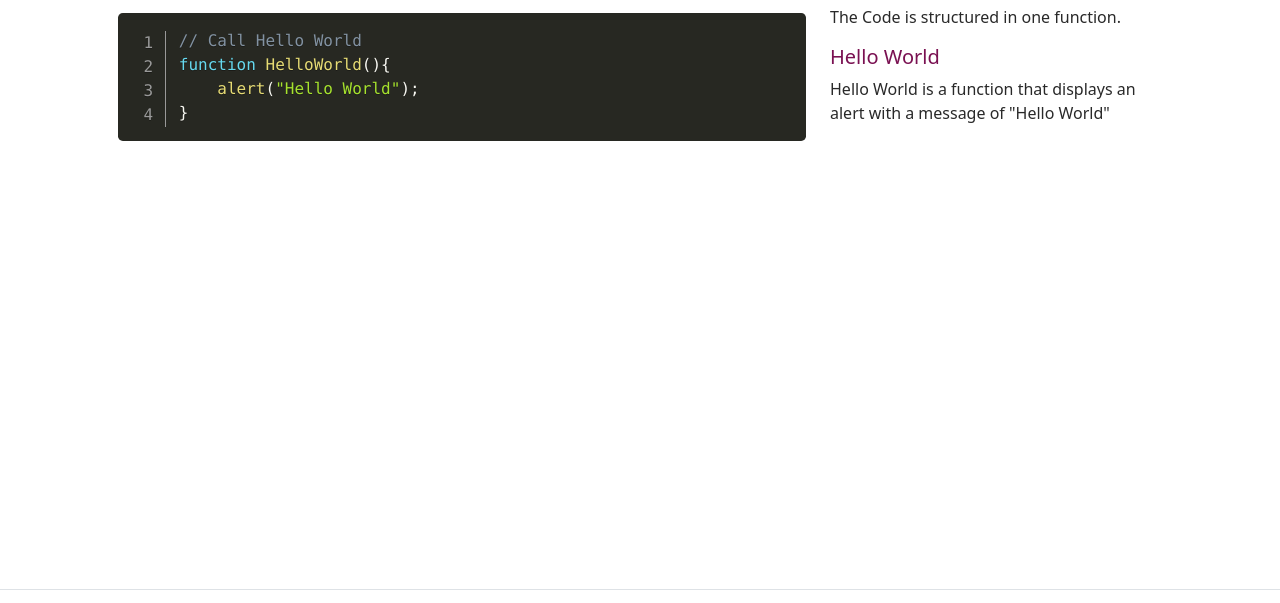
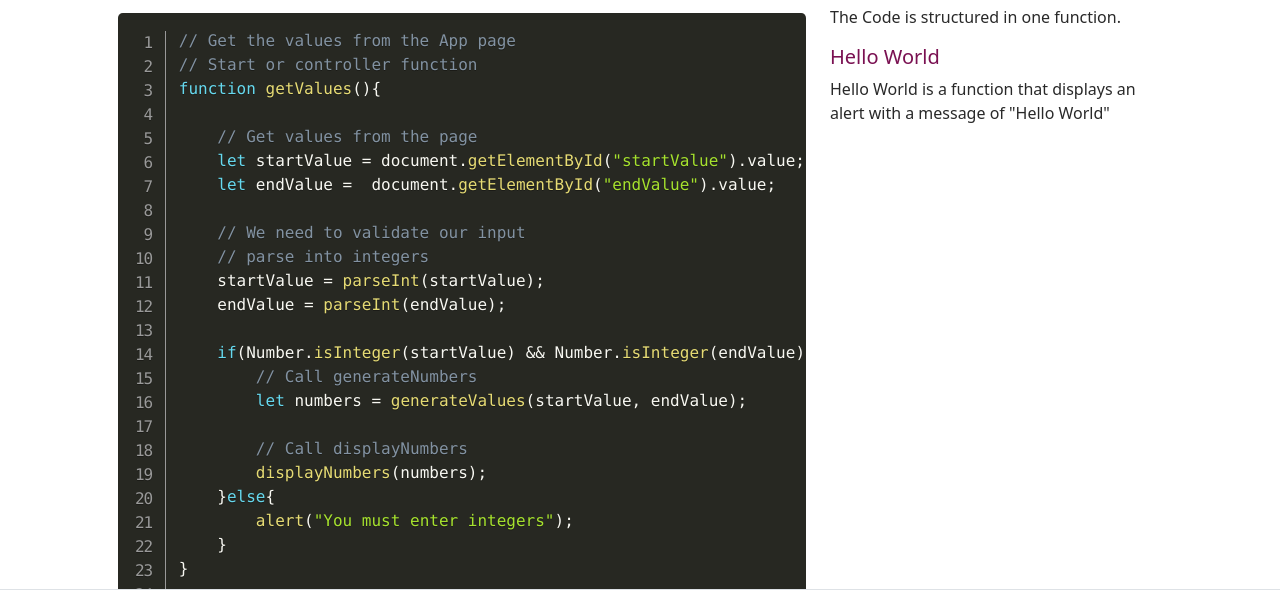
Before and after one commit to edube69/Hundo, a plain HTML site: page code.html in a window 1280 px wide. Shown: the part 138-741 px from the top of the page. Drawn offline with nearby package versions, Linux system fonts and the light colour scheme.

Commit message:
Add Github Repor link

```diff
--- a/code.html
+++ b/code.html
@@ -46,7 +46,7 @@
                         <a class="nav-link active" aria-current="page"  href="code.html">The Code</a>
                     </li>
                     <li class="nav-item">
-                        <a class="nav-link" target="_blank" href="#">Git Repo</a>
+                        <a class="nav-link" target="_blank" href="https://github.com/edube69/Hundo">Git Repo</a>
                     </li>
                     <li class="nav-item">
                         <a class="nav-link" target="_blank" href="#">About</a>
@@ -64,10 +64,58 @@
                 <div class="col-lg-8">
                     <pre class="line-numbers">
                         <code class="language-javascript">
-                            // Call Hello World
-                            function HelloWorld(){
-                                alert("Hello World");
-                            }
+                            // Get the values from the App page
+// Start or controller function
+function getValues(){
+
+    // Get values from the page
+    let startValue = document.getElementById("startValue").value;
+    let endValue =  document.getElementById("endValue").value;
+
+    // We need to validate our input
+    // parse into integers
+    startValue = parseInt(startValue);
+    endValue = parseInt(endValue);
+
+    if(Number.isInteger(startValue) && Number.isInteger(endValue)){
+        // Call generateNumbers
+        let numbers = generateValues(startValue, endValue);
+
+        // Call displayNumbers
+        displayNumbers(numbers);
+    }else{
+        alert("You must enter integers");
+    }
+}
+
+// Generate numbers from the startValue to the endValue
+// Logic function(s)
+function generateValues(sValue, eValue){
+    let numbers = [];
+    // Genenate all numbers from start to end
+    for (let i = sValue; i <= eValue; i++) {
+        numbers.push(i);
+    }
+    return numbers;
+}
+
+// Display the numbers and mark the even numbers BOLD
+// Display or view function
+function displayNumbers(numbers){
+    let templateRows = "";
+    for (let i = 0; i < numbers.length; i++){
+        let className = "";
+        let number = numbers[i];
+        if(number % 2 == 0){
+            className = "even";
+        }else{
+            className = "odd";
+        }
+        // This does not render well with Prism...  see the code on Github.
+        templateRows += `<tr><td class="${className}">${number}</td></tr>`;
+    }
+    document.getElementById("results").innerHTML = templateRows;
+}
                         </code>
                     </pre>
                 </div>
```
Also changed, not shown: app.html (+1 -1 lines), index.html (+1 -1 lines), 1 other file.
